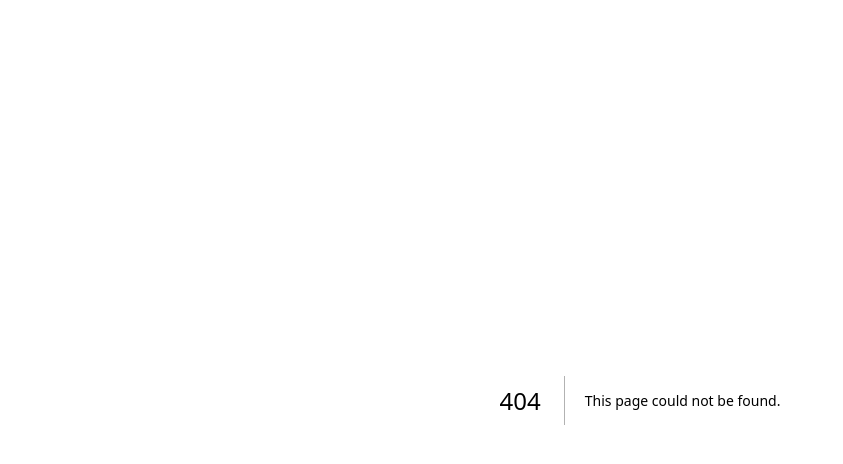
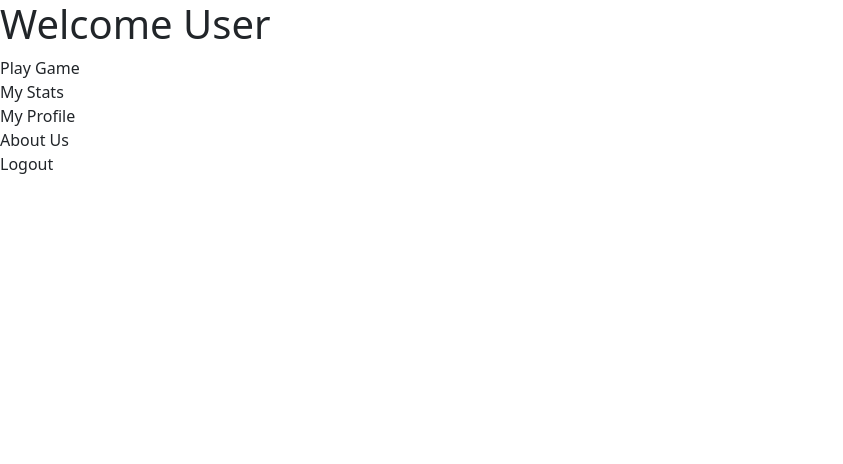
Before and after one commit to spotify-quiz/spotify-quiz, a Next.js app: page /menu in a window 1280 px wide. Before the commit this address had no page. Shown: the top 464 px of the page, without its empty margins (0-843 px from the left). Built offline with nearby package versions, Linux system fonts and the light colour scheme.

Commit message:
added menu page

```diff
--- /dev/null
+++ b/pages/components/button.tsx
@@ -0,0 +1,18 @@
+import React from 'react';
+
+interface ButtonProps {
+    label: string;
+    className?: string; // Add the className property with an optional (?) modifier
+    onClick: () => void;
+}
+
+function Button(props: ButtonProps) {
+
+    return (
+        <button className={props.className} onClick={props.onClick}>
+            {props.label}
+        </button>
+    );
+}
+
+export default Button;
--- a/pages/index.tsx
+++ b/pages/index.tsx
@@ -7,6 +7,8 @@ import { MySession } from '../types/types';
 import Link from 'next/link';
 import { refreshAccessToken } from '../utils/refreshAccessToken';
 import Cookies from 'js-cookie';
+import Button from "./components/button";
+// import Menu from "./menu";
 
 interface SpotifyImage {
   url: string;
@@ -69,7 +71,6 @@ export default function Index() {
   };
 
 
-
   return (
     <div className="flex flex-col items-center justify-center w-screen h-screen gap-20">
       {isLoggedIn ? (
--- /dev/null
+++ b/pages/menu.tsx
@@ -0,0 +1,33 @@
+// import './Design.css';
+import Button from './components/button';
+
+const Menu: React.FC = () => {
+    const handleClick = () => {
+        console.log('Button clicked!');
+    };
+
+    return (
+        <div className="Menu">
+            <header className="page-header">
+                <h1>Welcome User</h1>
+            </header>
+            <div className="menu-Button1">
+                <Button className="menu-Buttontext" label="Play Game" onClick={handleClick} />
+            </div>
+            <div className="menu-Button2">
+                <Button className="menu-Buttontext" label="My Stats" onClick={handleClick} />
+            </div>
+            <div className="menu-Button3">
+                <Button className="menu-Buttontext" label="My Profile" onClick={handleClick} />
+            </div>
+            <div className="menu-Button4">
+                <Button className="menu-Buttontext" label="About Us" onClick={() => handleClick()} />
+            </div>
+            <div className="menu-logout">
+                <Button className="menu-Buttontext" label="Logout" onClick={handleClick} />
+            </div>
+        </div>
+    );
+};
+
+export default Menu;
--- /dev/null
+++ b/styles/menu.css
@@ -0,0 +1,151 @@
+.Menu {
+    text-align: center;
+}
+
+.page-header{
+    position: absolute;
+    left: 20.42%;
+    right: 18.45%;
+    top: 13.33%;
+    bottom: 77.78%;
+    color: #FFFFFF;
+    background: rgba(0, 0, 0, 0.4)
+}
+
+.menu-Button1{
+    display: flex;
+    flex-direction: row;
+    justify-content: center;
+    align-items: center;
+    padding: 11px 18px;
+    gap: 8px;
+    width: 358px;
+    height: 69px;
+    background: #1BD760;
+    border-radius: 999px;
+
+    position: absolute;
+    left: 39.53%;
+    right: 41.82%;
+    top: 32.04%;
+    bottom: 61.57%;
+
+}
+
+.menu-Button2{
+    display: flex;
+    flex-direction: row;
+    justify-content: center;
+    align-items: center;
+    padding: 11px 18px;
+    gap: 8px;
+    width: 358px;
+    height: 69px;
+    background: #1BD760;
+    border-radius: 999px;
+
+    position: absolute;
+    left: 39.53%;
+    right: 41.82%;
+    top: 48.24%;
+    bottom: 45.37%;
+}
+
+.menu-Button3{
+    display: flex;
+    flex-direction: row;
+    justify-content: center;
+    align-items: center;
+    padding: 11px 18px;
+    gap: 8px;
+    width: 358px;
+    height: 69px;
+    background: #1BD760;
+    border-radius: 999px;
+
+    position: absolute;
+    left: 39.53%;
+    right: 41.82%;
+    top: 64.44%;
+    bottom: 29.17%;
+}
+
+.menu-Button4{
+    display: flex;
+    flex-direction: row;
+    justify-content: center;
+    align-items: center;
+    padding: 11px 18px;
+    gap: 8px;
+    width: 358px;
+    height: 69px;
+    background: #1BD760;
+    border-radius: 999px;
+
+    position: absolute;
+    left: 39.53%;
+    right: 41.82%;
+    top: 80.64%;
+    bottom: 12.97%;
+}
+
+.menu-logout{
+    display: flex;
+    flex-direction: row;
+    justify-content: center;
+    align-items: center;
+    padding: 11px 18px;
+    gap: 8px;
+
+    width: 152px;
+    height: 55px;
+
+    background: #1BD760;
+    border-radius: 999px;
+
+    /* Inside auto layout */
+
+    flex: none;
+    order: 0;
+    flex-grow: 0;
+
+    position: absolute;
+    left: 85.1%;
+    right: 10.25%;
+    top: 13.33%;
+    bottom: 77.78%;
+
+}
+
+.menu-Buttontext{
+    border: none;
+    background-color: #1BD760;
+    /*width: 95px;*/
+    /*height: 20px;*/
+
+    font-family: 'Lato';
+    font-style: normal;
+    font-weight: 900;
+    font-size: 20px;
+    line-height: 100%;
+
+    color: #FFFFFF;
+
+    flex: none;
+    order: 0;
+    flex-grow: 0;
+}
+
+.about-box{
+    position: absolute;
+    width: 1199px;
+    height: 521px;
+    left: 330px;
+    top: 357px;
+
+    background: #1BD760;
+    border-radius: 70px;
+
+    font-size: 150%;
+    font-family: "Arial Black";
+}
```
